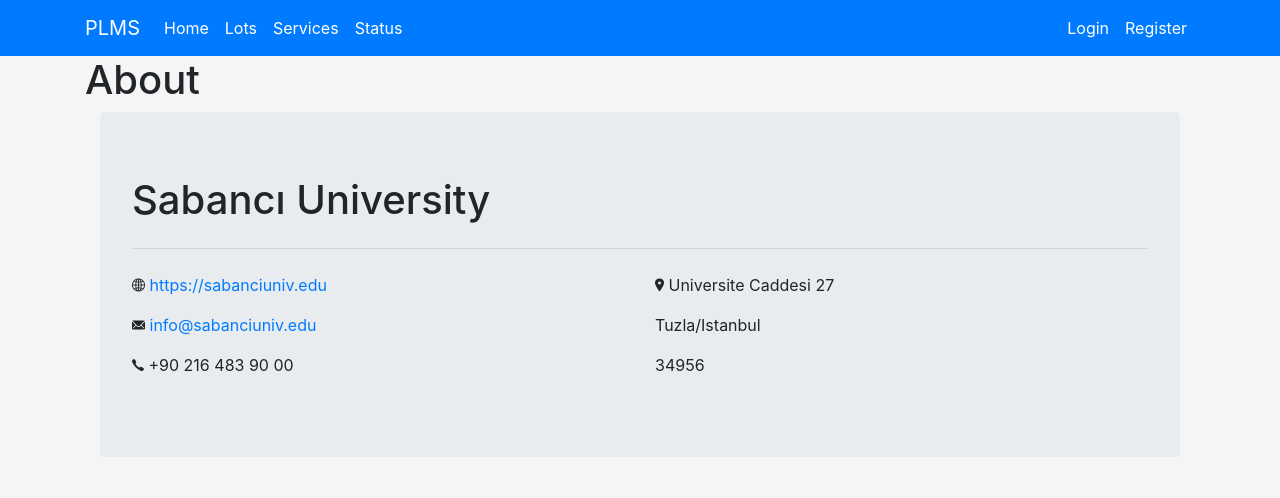
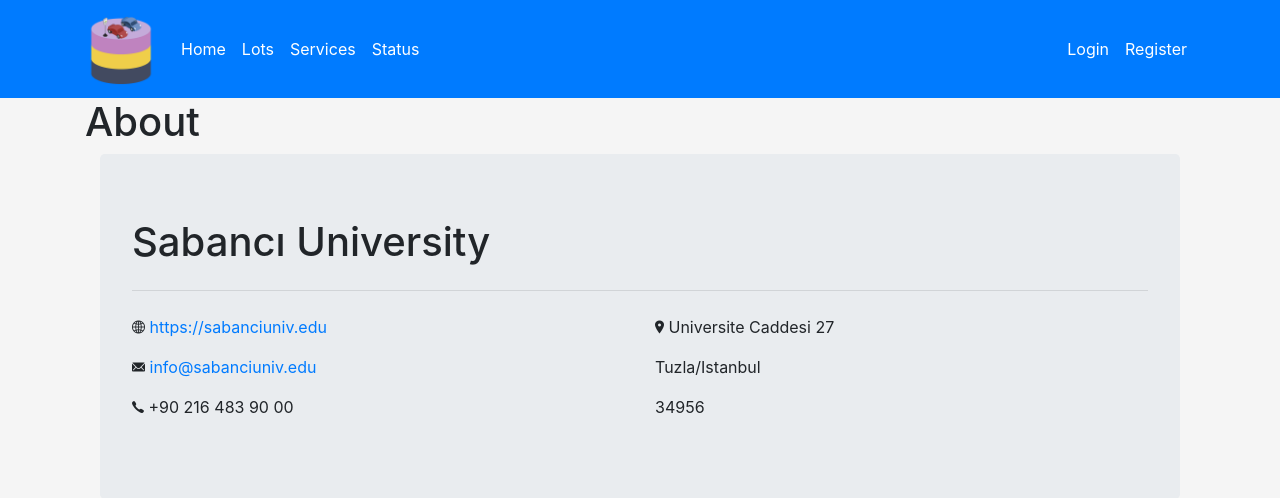
Before and after one commit to AYasinAkalin/ParkingLotManagement, a Flask app: page /about in a window 1280 px wide. Shown: the top 498 px of the page. Run offline with Flask 2, Linux system fonts and the light colour scheme; data comes from the database, SQL or seed files in the repository; some libraries are stand-ins or nearby versions.

Commit message:
Update header.html
Add logo

```diff
--- a/src/app/templates/header.html
+++ b/src/app/templates/header.html
@@ -1,7 +1,9 @@
 <header>
 <nav class="navbar navbar-expand-lg navbar-dark bg-primary">
   <div class="container">
-    <a class="navbar-brand" href="/">PLMS</a>
+    <a class="navbar-brand" href="/">
+      <img src="{{ url_for('static', filename='img/database.png') }}" alt="" width="72" height="72">
+    </a>
     <button class="navbar-toggler" type="button" data-toggle="collapse" data-target="#header" aria-controls="header" aria-expanded="false" aria-label="Toggle navigation">
       <span class="navbar-toggler-icon"></span>
     </button>
```
